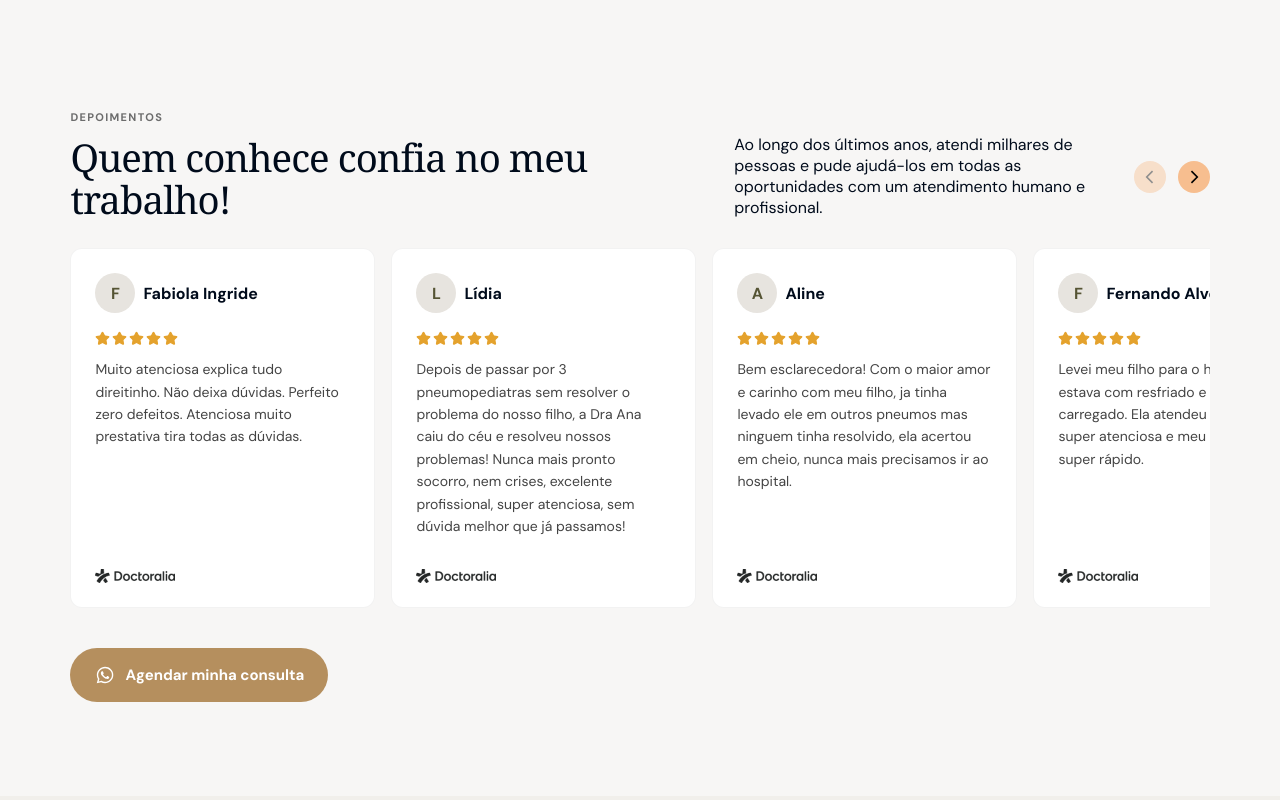
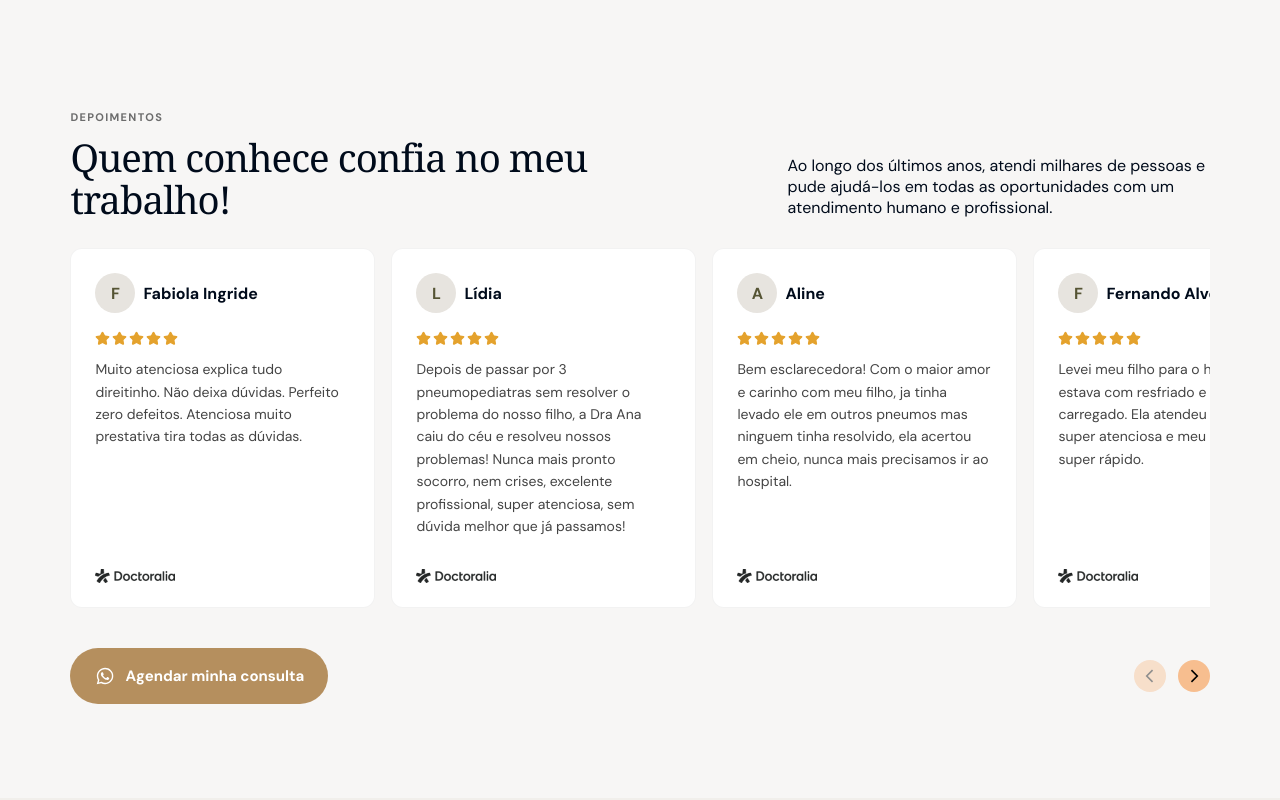
Before and after one commit to Anacruz-dermato/site, a React (Vite) app: page / in a window 1280 px wide. Shown: the part 4340-5140 px from the top of the page. Built offline with nearby package versions, Linux system fonts and the light colour scheme; a web font is replaced by a local one.

Commit message:
Align testimonial carousel controls with CTA

```diff
--- a/src/main.jsx
+++ b/src/main.jsx
@@ -48,7 +48,7 @@ function App(){const [open,setOpen]=useState(false);const [activeClinic,setActiv
    <section className="image-interlude" style={{backgroundImage:`linear-gradient(90deg,rgba(0,11,27,.08),rgba(0,11,27,.2)),url(${asset(img.nature)})`}} aria-label="Retrato editorial de cuidado dermatológico"/>
    <section className="treatments section" id="tratamentos"><div className="section-heading compact"><h2>Conheça os procedimentos do consultório</h2><div className="section-support"><p>Uma conversa sobre suas necessidades para orientar o cuidado e planejar os próximos passos.</p></div></div><div className="treatment-grid" ref={treatmentScrollRef} role="region" tabIndex={0} aria-label="Tratamentos. Role horizontalmente para ver todos.">{treatments.map(([title,desc,photo],i)=><article className="treatment-card" key={title}><img className="treatment-image" loading={i>3?'lazy':'eager'} src={asset(photo)} alt=""/><div className="treatment-info"><h3>{title}</h3><p>{desc}</p></div></article>)}</div><div className="treatment-actions"><WhatsApp/><ScrollControls scrollerRef={treatmentScrollRef} label="tratamentos"/></div></section>
    <section className="aging section"><img loading="lazy" src={asset(img.aging)} alt="Cuidado dermatológico com uma abordagem natural"/><div className="aging-copy"><h2><span>O tempo transforma.</span><em>Sua essência permanece.</em></h2><div className="aging-body"><p>Envelhecer é parte natural da vida. E cuidar de si durante esse processo não significa deixar de ser quem você é. Acredito que os cuidados estéticos devem respeitar suas expressões, suas características e a maneira como você deseja se sentir em cada etapa.</p><p>Meu compromisso é oferecer uma abordagem sensível e individualizada, valorizando sua beleza natural sem buscar transformações desnecessárias. Porque cuidar da aparência também pode ser uma maneira de preservar sua identidade e fortalecer a confiança em si mesma.</p></div></div></section>
-   <section className="reviews section" id="depoimentos"><div className="reviews-heading"><div><p className="kicker">DEPOIMENTOS</p><h2>Quem conhece confia no meu trabalho!</h2></div><div className="section-support"><p>Ao longo dos últimos anos, atendi milhares de pessoas e pude ajudá-los em todas as oportunidades com um atendimento humano e profissional.</p><ScrollControls scrollerRef={reviewScrollRef} label="depoimentos"/></div></div><div className="review-grid" ref={reviewScrollRef} role="region" aria-label="Depoimentos. Role horizontalmente para ver todos." tabIndex={0}>{reviews.map(([name,copy])=><article className="review-card" key={name}><div className="review-user"><div className="avatar" aria-hidden="true">{name[0]}</div><strong>{name}</strong></div><div className="stars" aria-label="5 de 5 estrelas">{Array.from({length:5},(_,n)=><Star key={n} size={15} fill="currentColor"/>)}</div><p>{copy}</p><img className="google-logo" src={asset(img.google)} alt="Doctoralia"/></article>)}</div><WhatsApp/></section>
+   <section className="reviews section" id="depoimentos"><div className="reviews-heading"><div><p className="kicker">DEPOIMENTOS</p><h2>Quem conhece confia no meu trabalho!</h2></div><div className="section-support"><p>Ao longo dos últimos anos, atendi milhares de pessoas e pude ajudá-los em todas as oportunidades com um atendimento humano e profissional.</p></div></div><div className="review-grid" ref={reviewScrollRef} role="region" aria-label="Depoimentos. Role horizontalmente para ver todos." tabIndex={0}>{reviews.map(([name,copy])=><article className="review-card" key={name}><div className="review-user"><div className="avatar" aria-hidden="true">{name[0]}</div><strong>{name}</strong></div><div className="stars" aria-label="5 de 5 estrelas">{Array.from({length:5},(_,n)=><Star key={n} size={15} fill="currentColor"/>)}</div><p>{copy}</p><img className="google-logo" src={asset(img.google)} alt="Doctoralia"/></article>)}</div><div className="reviews-actions"><WhatsApp/><ScrollControls scrollerRef={reviewScrollRef} label="depoimentos"/></div></section>
    <section className="clinic section" id="consultorio"><div className="clinic-heading"><div><p className="kicker">ENDEREÇO E ATENDIMENTO</p><h2>Localização do Consultório</h2></div><p>{clinicAddress.replace(', Itaim Bibi, São Paulo, SP','')}<br/>Itaim Bibi.</p></div><div className="clinic-gallery"><div className="clinic-map"><iframe title="Mapa do Google Maps — Rua Bandeira Paulista, 530, Itaim Bibi" src={googleMapsEmbedUrl} loading="lazy" referrerPolicy="no-referrer-when-downgrade" allowFullScreen/></div><div className="clinic-accordion" role="group" aria-label="Fotos do consultório — selecione uma para ampliar">{clinicSlides.map(([label,photo],index)=><button type="button" key={photo} className={`clinic-slide ${activeClinic===index?'is-active':''}`} aria-label={`${activeClinic===index?'Foto em destaque':'Ampliar foto'}: ${label}`} aria-expanded={activeClinic===index} onClick={()=>setActiveClinic(index)}><img loading="lazy" src={asset(photo)} alt=""/></button>)}</div></div><WhatsApp/></section>
   </main>
   <footer className="footer" id="contato"><img className="footer-background" src={asset('footer-background-figma.png')} alt="" aria-hidden="true"/><div className="footer-inner"><div className="footer-top"><p>Médica Dermatologista</p></div><div className="footer-lower"><div className="footer-socials"><a className="social-link" href="https://instagram.com/" target="_blank" rel="noreferrer" aria-label="Instagram"><img src={asset('footer-instagram-figma.svg')} alt=""/></a><a className="social-link" href="https://facebook.com/" target="_blank" rel="noreferrer" aria-label="Facebook"><img src={asset('footer-facebook-figma.svg')} alt=""/></a></div><img className="footer-wordmark" src={asset('footer-wordmark-figma.svg')} alt="Dra. Ana Cruz"/><div className="footer-bottom"><div className="footer-legal-left"><span>© 2026 Todos os direitos reservados</span><span>Dra. Ana Paula Cruz.</span></div><span>Política de Privacidade | Preferência de Cookies</span></div></div></div></footer>
--- a/src/styles.css
+++ b/src/styles.css
@@ -155,3 +155,9 @@
 .aging-body{display:flex;flex-direction:column;gap:20px;}
 .aging-body>p{margin:0!important;}
 @media(max-width:700px){.aging-body{gap:16px;}}
+
+/* Keep testimonial rail navigation on the same baseline as its CTA. */
+.reviews-actions{display:flex;align-items:center;justify-content:space-between;gap:20px;min-height:56px;}
+.reviews-actions .button{min-height:56px;}
+@media(max-width:700px){.reviews-actions{gap:12px}.reviews-actions .button{flex:1;min-height:52px;padding:12px 14px;font-size:13px}.reviews-actions .scroll-controls{gap:8px}.reviews-actions .scroll-control,.reviews-actions .scroll-control img{width:30px;height:30px}}
+@media(max-width:390px){.reviews-actions{gap:8px}.reviews-actions .button{padding-inline:10px;font-size:12px}}
```
